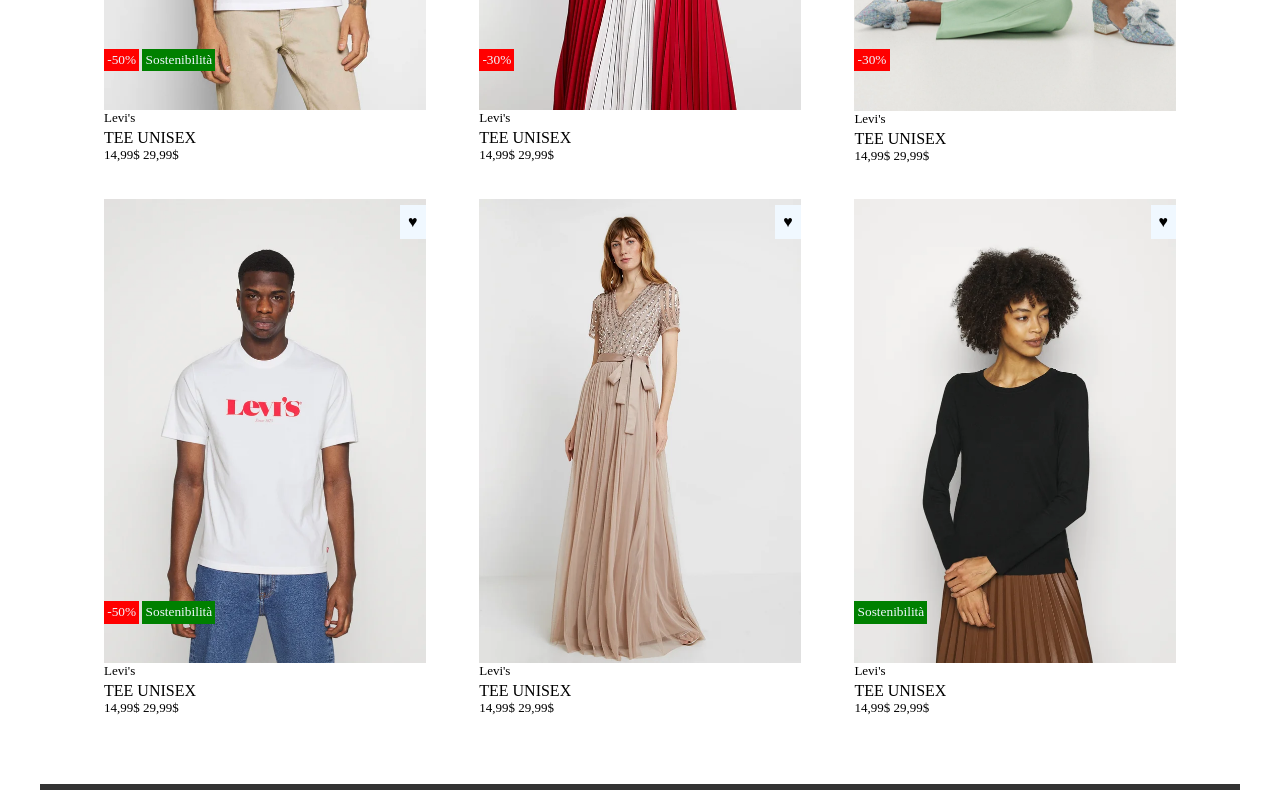
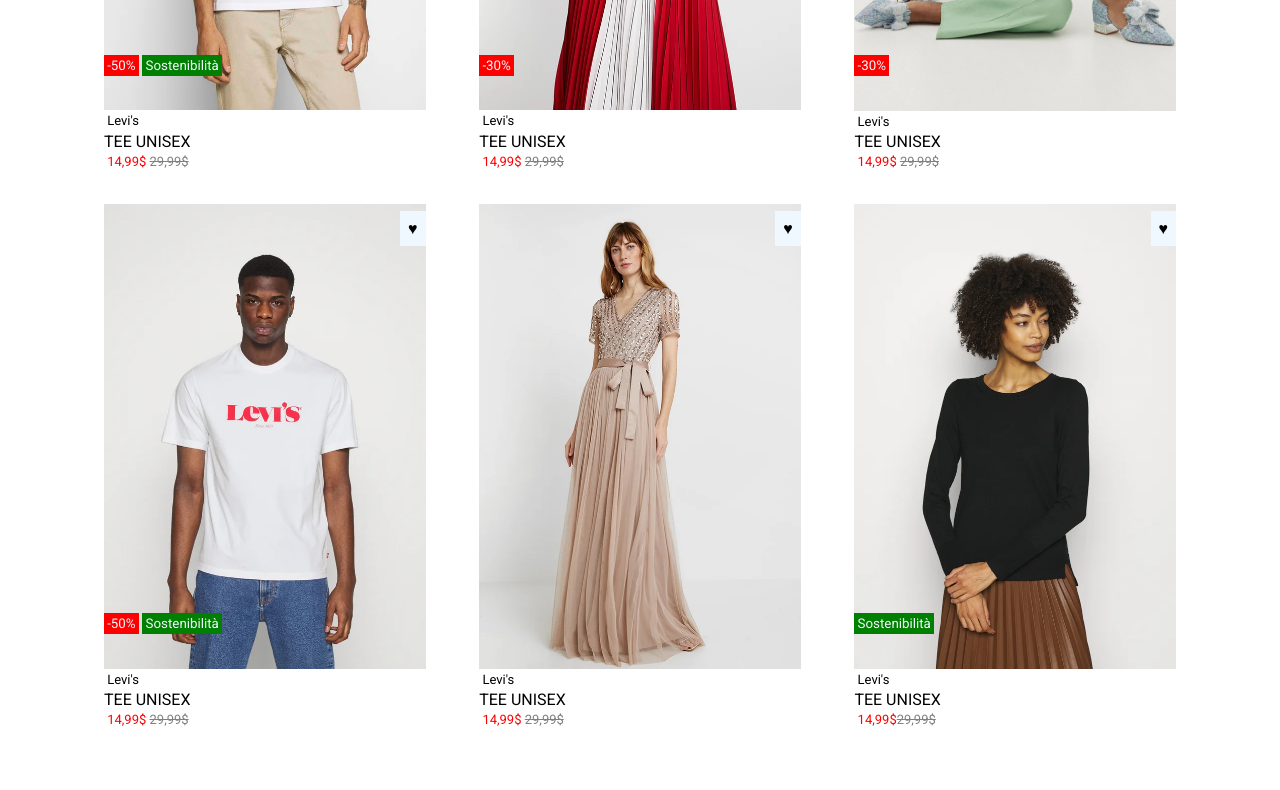
Before and after one commit to Thomas-Basadonne/html-css-boolando, a plain HTML site: page index.html in a window 1280 px wide. Shown: the part 450-1240 px from the top of the page. Drawn offline with Linux system fonts and the light colour scheme.

Commit message:
final commit

```diff
--- a/css/style.css
+++ b/css/style.css
@@ -1,3 +1,7 @@
+body{
+    font-family: 'Roboto', sans-serif;
+}
+
 /* HEADER */
 
 header{
@@ -10,6 +14,7 @@
     position: fixed;
     top: 0;
     width: 1200px;
+    z-index: 1;
 }
 
 ul>*{
@@ -32,9 +37,13 @@
 
 nav {
     padding-left: 0.3rem;
+    font-size: x-small;
 }
 
 /* MAIN */
+main{
+    z-index: 0;
+}
 
 .row{
     display: flex;
@@ -56,6 +65,12 @@
     right: 0;
     top: 0.4rem;
     padding: 0.5rem;
+    cursor: pointer;
+}
+
+.heart:hover{
+    color: red;
+    cursor: pointer;
 }
 
 .discount{
@@ -103,6 +118,15 @@
     display: block;
 }
 
+.red{
+    color: red;
+}
+
+.barrato{
+    text-decoration: line-through;
+    color: gray;
+}
+
 /* FOOTER */
 
 footer{
@@ -125,5 +149,5 @@
 
 div>p{
     font-size: small;
-    padding-bottom: 0.2rem;
+    padding: 0.2rem;
 }
--- a/index.html
+++ b/index.html
@@ -15,6 +15,10 @@
 	<link rel="stylesheet" href="https://cdnjs.cloudflare.com/ajax/libs/font-awesome/6.2.1/css/all.min.css"
 		integrity="sha512-MV7K8+y+gLIBoVD59lQIYicR65iaqukzvf/nwasF0nqhPay5w/9lJmVM2hMDcnK1OnMGCdVK+iQrJ7lzPJQd1w=="
 		crossorigin="anonymous" referrerpolicy="no-referrer" />
+
+	<link rel="preconnect" href="https://fonts.googleapis.com">
+	<link rel="preconnect" href="https://fonts.gstatic.com" crossorigin>
+	<link href="https://fonts.googleapis.com/css2?family=Roboto&display=swap" rel="stylesheet">
 </head>
 
 <body>
@@ -51,9 +55,9 @@
 				<span class="discount">-50%</span>
 				<span class="sostenibilità">Sostenibilità</span>
 
-				<p>Levi's</p>
+				<p >Levi's</p>
 				<h1>TEE UNISEX</h1>
-				<p><span>14,99$</span> 29,99$</p>
+				<p><span class="red">14,99$</span> <span class="barrato">29,99$</span></p>
 			</div>
 
 			<div class="col">
@@ -68,7 +72,7 @@
 
 				<p>Levi's</p>
 				<h1>TEE UNISEX</h1>
-				<p><span>14,99$</span> 29,99$</p>
+				<p><span class="red">14,99$</span> <span class="barrato">29,99$</span></p>
 			</div>
 
 			<div class="col">
@@ -83,7 +87,7 @@
 
 				<p>Levi's</p>
 				<h1>TEE UNISEX</h1>
-				<p><span>14,99$</span> 29,99$</p>
+				<p><span class="red">14,99$</span> <span class="barrato">29,99$</span></p>
 			</div>
 
 			<div class="col">
@@ -99,7 +103,7 @@
 
 				<p>Levi's</p>
 				<h1>TEE UNISEX</h1>
-				<p><span>14,99$</span> 29,99$</p>
+				<p><span class="red">14,99$</span> <span class="barrato">29,99$</span></p>
 			</div>
 
 			<div class="col">
@@ -112,7 +116,7 @@
 
 				<p>Levi's</p>
 				<h1>TEE UNISEX</h1>
-				<p><span>14,99$</span> 29,99$</p>
+				<p><span class="red">14,99$</span> <span class="barrato">29,99$</span></p>
 			</div>
 
 			<div class="col">
@@ -127,7 +131,7 @@
 
 				<p>Levi's</p>
 				<h1>TEE UNISEX</h1>
-				<p><span>14,99$</span> 29,99$</p>
+				<p><span class="red">14,99$</span><span class="barrato">29,99$</span></p>
 			</div>
 		</main>
 
```
